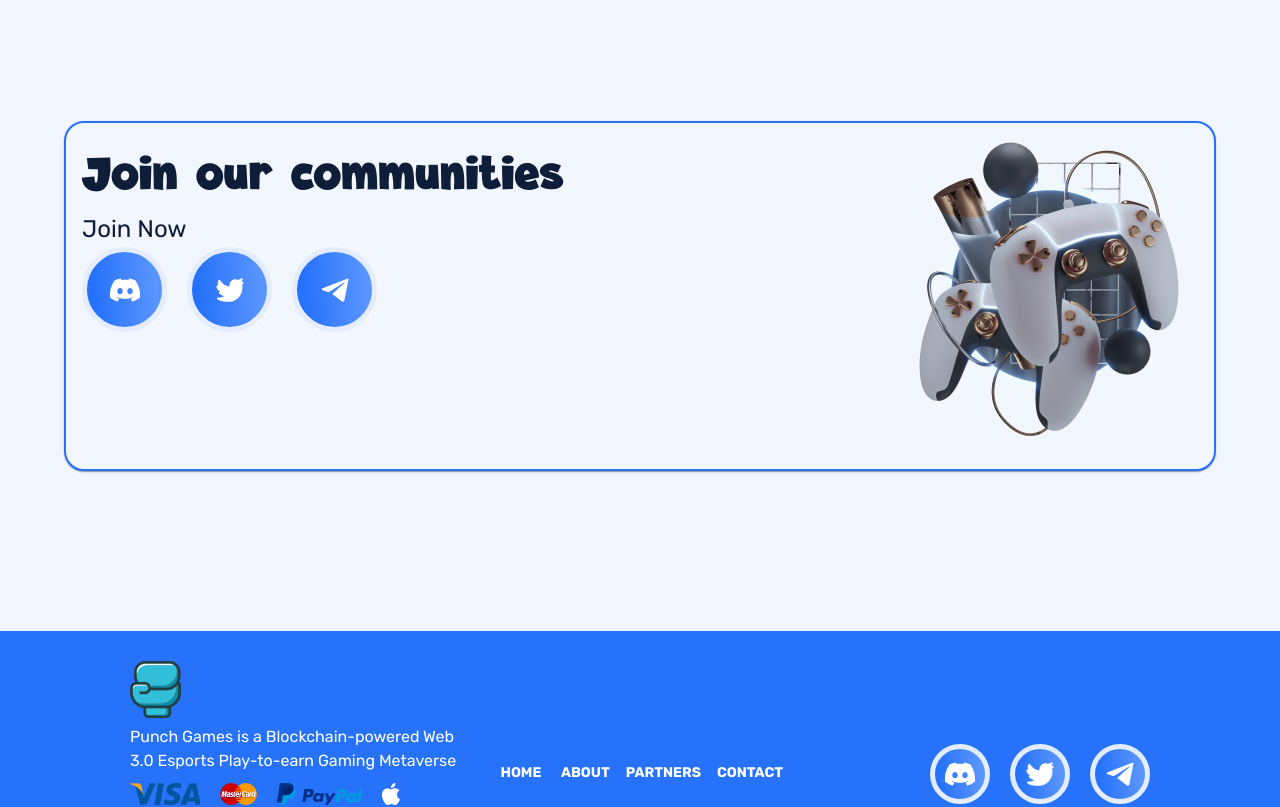
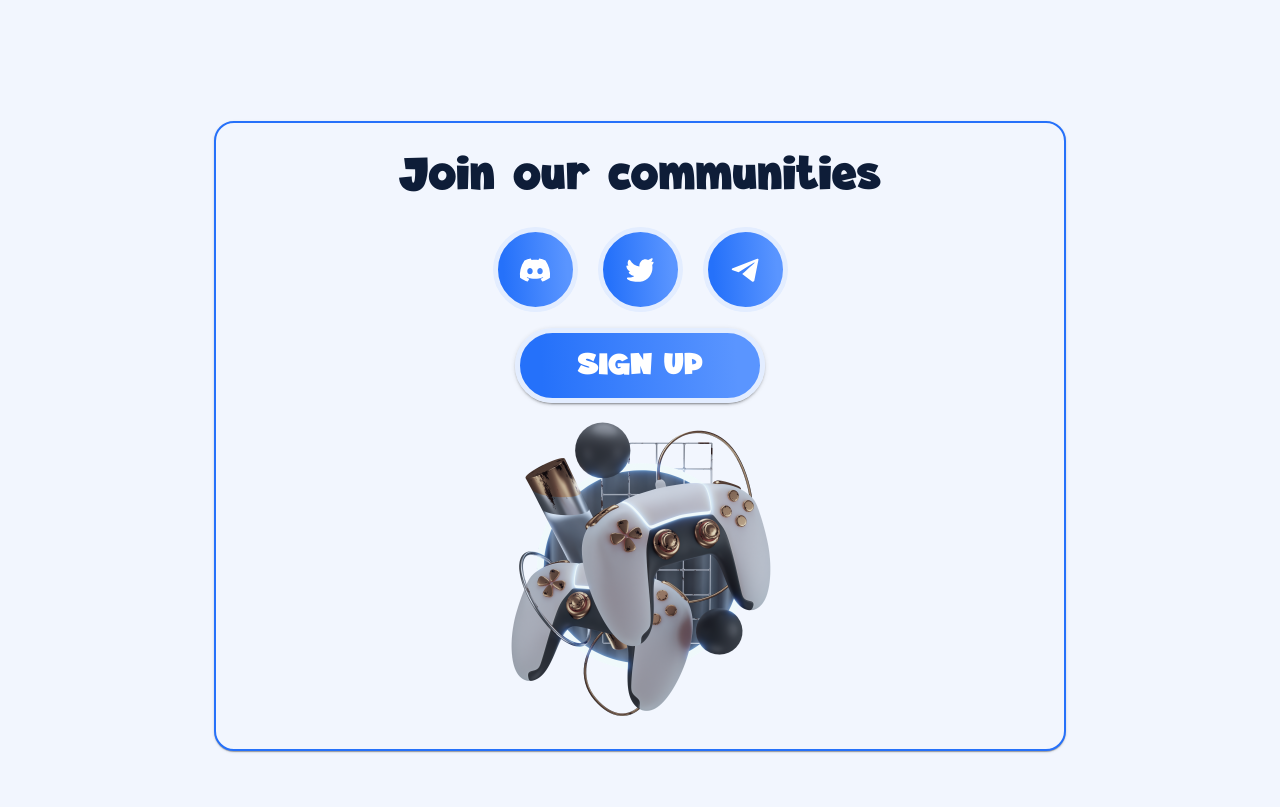
Before and after one commit to PunchGamesLab/FrontEnd, a React (Create React App) app: page / in a window 1280 px wide. Shown: the part 2740-3547 px from the top of the page. Built offline with nearby package versions, Linux system fonts and the light colour scheme.

Commit message:
change join commmunity section

```diff
--- a/src/views/Contact.tsx
+++ b/src/views/Contact.tsx
@@ -1,5 +1,6 @@
 import React from 'react'
 import { Container, Typography, Card, CardContent, Box } from '@mui/material'
+import Button from '@mui/material/Button'
 import { Links } from 'config'
 import { DiscordIcon, JoinNowImg, TelegramIcon, TwitterIcon } from 'assets'
 import { ImageContainer } from 'components'
@@ -10,7 +11,7 @@ const IconButtonStyles = {
   background: 'linear-gradient(266.3deg, #5A95FF 10.08%, #2571FA 90.44%)',
   border: '5px solid #E3EDFF',
   borderRadius: '500px',
-  width: '85px',
+  width: { xs: '55px', md: '85px' },
   aspectRatio: '1',
 } as const
 
@@ -38,6 +39,7 @@ const Contact = () => {
         paddingBottom: { xs: '60px', md: '160px' },
       }}
       ref={ref}
+      maxWidth="md"
     >
       <Card
         sx={{
@@ -45,27 +47,22 @@ const Contact = () => {
           borderRadius: '20px',
         }}
       >
-        <CardContent
-          sx={{
-            display: 'flex',
-            flexDirection: { xs: 'column', md: 'row' },
-            justifyContent: { xs: 'center', md: 'space-between' },
-            alignItems: { xs: 'center', md: 'flex-start' },
-          }}
-        >
-          <Box>
+        <CardContent>
           <Box>
             <Typography textAlign="center" fontSize={{ xs: '20px', md: '48px' }}>
               Join our communities
             </Typography>
-              <Typography
-                fontFamily="Rubik"
-                textAlign={{ xs: 'center', md: 'left' }}
-                fontSize={{ xs: '12px', md: '24px' }}
+          </Box>
+          <Box
+            sx={{
+              display: 'flex',
+              flexDirection: { xs: 'column', md: 'row' },
+              justifyContent: { xs: 'center', md: 'center' },
+              alignItems: { xs: 'center', md: 'center' },
+              my: 2,
+            }}
           >
-                Join Now
-              </Typography>
-            </Box>
+            <Box>
               <Box
                 sx={{
                   display: { xs: 'none', md: 'flex' },
@@ -83,7 +80,6 @@ const Contact = () => {
                 </IconButton>
               </Box>
             </Box>
-          <ImageContainer url={JoinNowImg} sx={{ maxWidth: '299px' }} />
             <Box
               sx={{
                 display: { xs: 'flex', md: 'none' },
@@ -91,15 +87,38 @@ const Contact = () => {
               }}
             >
               <IconButton href={Links.socials.discord} sx={IconButtonStyles}>
-              <DiscordIcon width="34px" />
+                <DiscordIcon width="24px" />
               </IconButton>
               <IconButton href={Links.socials.twitter} sx={IconButtonStyles}>
-              <TwitterIcon width="34px" />
+                <TwitterIcon width="24px" />
               </IconButton>
               <IconButton href={Links.socials.telegram} sx={IconButtonStyles}>
-              <TelegramIcon width="34px" />
+                <TelegramIcon width="24px" />
               </IconButton>
             </Box>
+          </Box>
+          <Box display="flex" justifyContent="center" my={2}>
+            <Button
+              variant="contained"
+              href={Links.signUp}
+              target="_blank"
+              rel="noopener noreferrer"
+              sx={{
+                width: { xs: '150px', md: '250px' },
+                background: 'linear-gradient(266.3deg, #5A95FF 10.08%, #2571FA 90.44%)',
+                border: '5px solid #E3EDFF',
+                boxSizing: 'border-box',
+                borderRadius: '500px',
+                fontSize: { xs: '20px', md: '30px' },
+              }}
+            >
+              Sign Up
+            </Button>
+          </Box>
+          <ImageContainer
+            url={JoinNowImg}
+            sx={{ maxWidth: { xs: '150px', md: '299px' }, margin: '0 auto', marginTop: 2 }}
+          />
         </CardContent>
       </Card>
     </Container>
```
Lines whose indentation alone changed are shown as unchanged.
